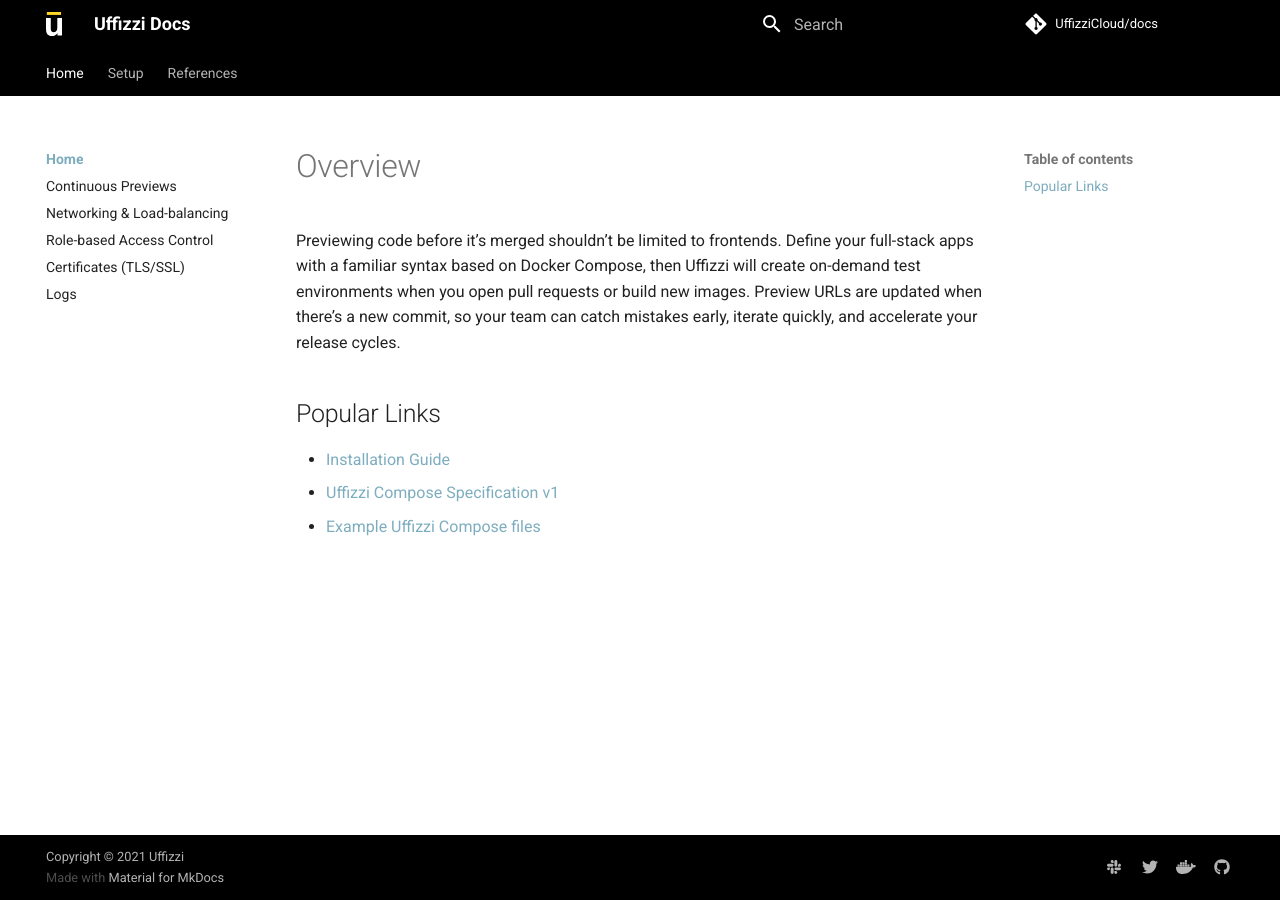
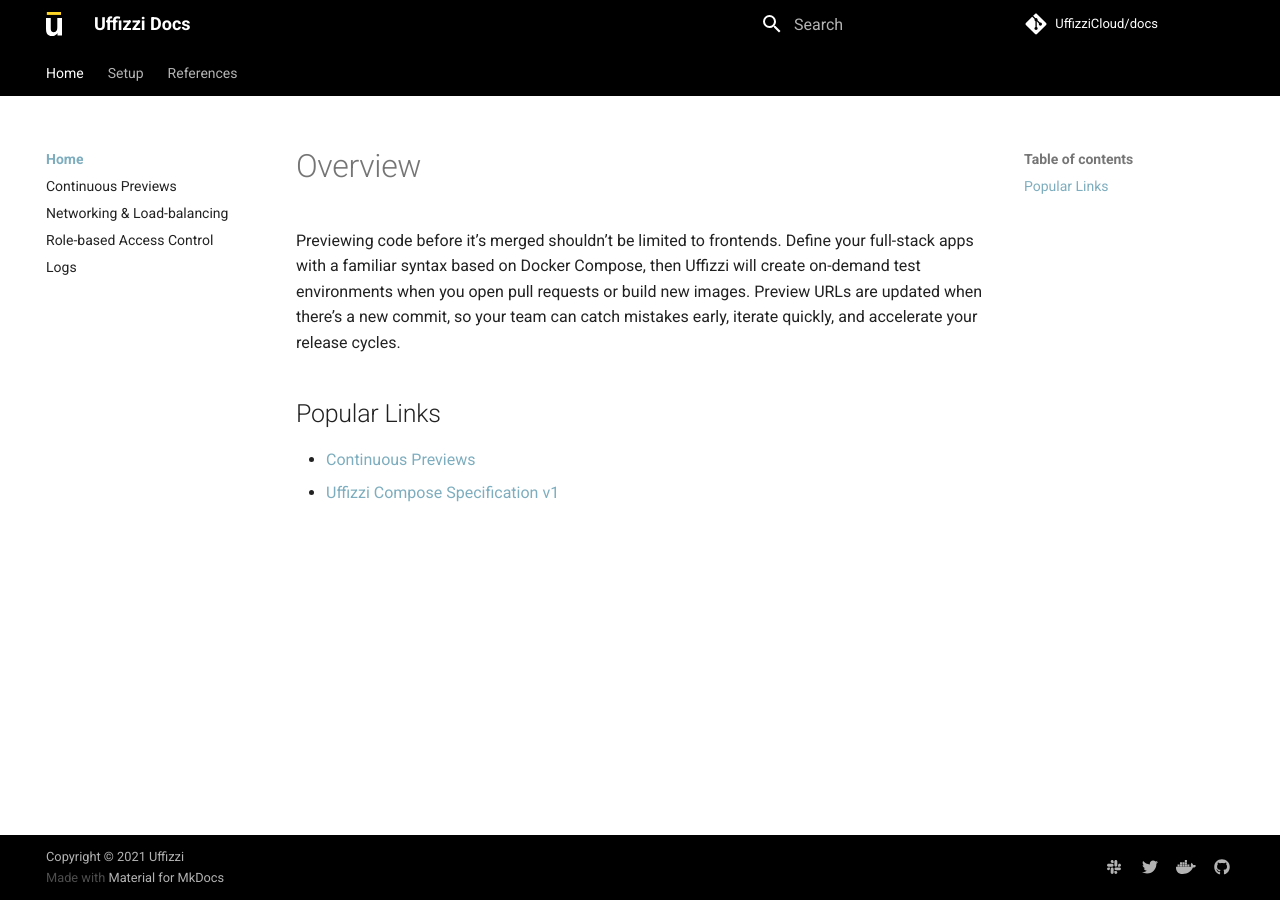
Before and after one commit to UffizziCloud/docs, an MkDocs documentation site: the page built from docs/index.md, in a window 1280 px wide. Built offline with MkDocs 1.6.1 and Material for MkDocs 9.7.7, drawn with Linux system fonts in a browser that asks for light colours; comment, search, counter and statistics services are not loaded.

Commit message:
removing irrelevant articles

```diff
--- a/docs/index.md
+++ b/docs/index.md
@@ -5,6 +5,5 @@
 
 ## Popular Links
 
-* [Installation Guide](setup/installation)
+* [Continuous Previews](continuous-previews.md)
 * [Uffizzi Compose Specification v1](references/compose-spec.md)
-* [Example Uffizzi Compose files](references/example-compose.md)
--- a/mkdocs.yml
+++ b/mkdocs.yml
@@ -98,14 +98,12 @@
     - Continuous Previews: continuous-previews.md
     - Networking & Load-balancing: networking.md
     - Role-based Access Control: rbac.md
-    - Certificates (TLS/SSL): certs.md
     - Logs: logs.md
   - Setup:
     - Configure Previews: setup/config-previews.md
     - Source Code Integrations: setup/source-code-integrations.md
     - Container Registry Integrations: setup/container-registry-integrations.md
     - Single Sign-On (SSO): setup/single-sign-on.md
-    - Custer Configuration: setup/cluster-config.md
   - References:
     - Uffizzi Compose Spec: references/compose-spec.md
     - Example Uffizzi Compose: references/example-compose.md
```
Also changed, not shown: docs/certs.md (deleted), docs/setup/cluster-config.md (deleted).
